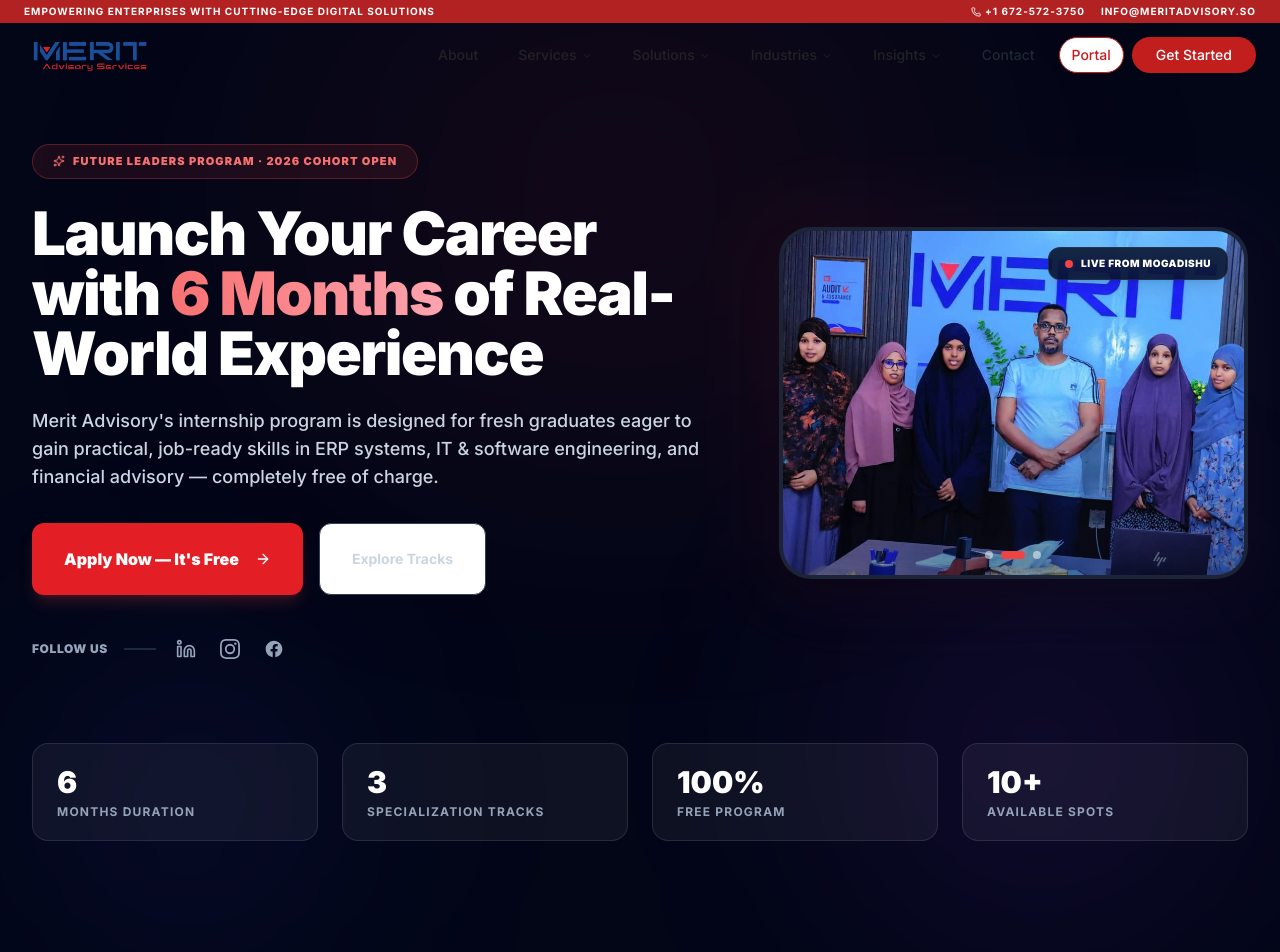
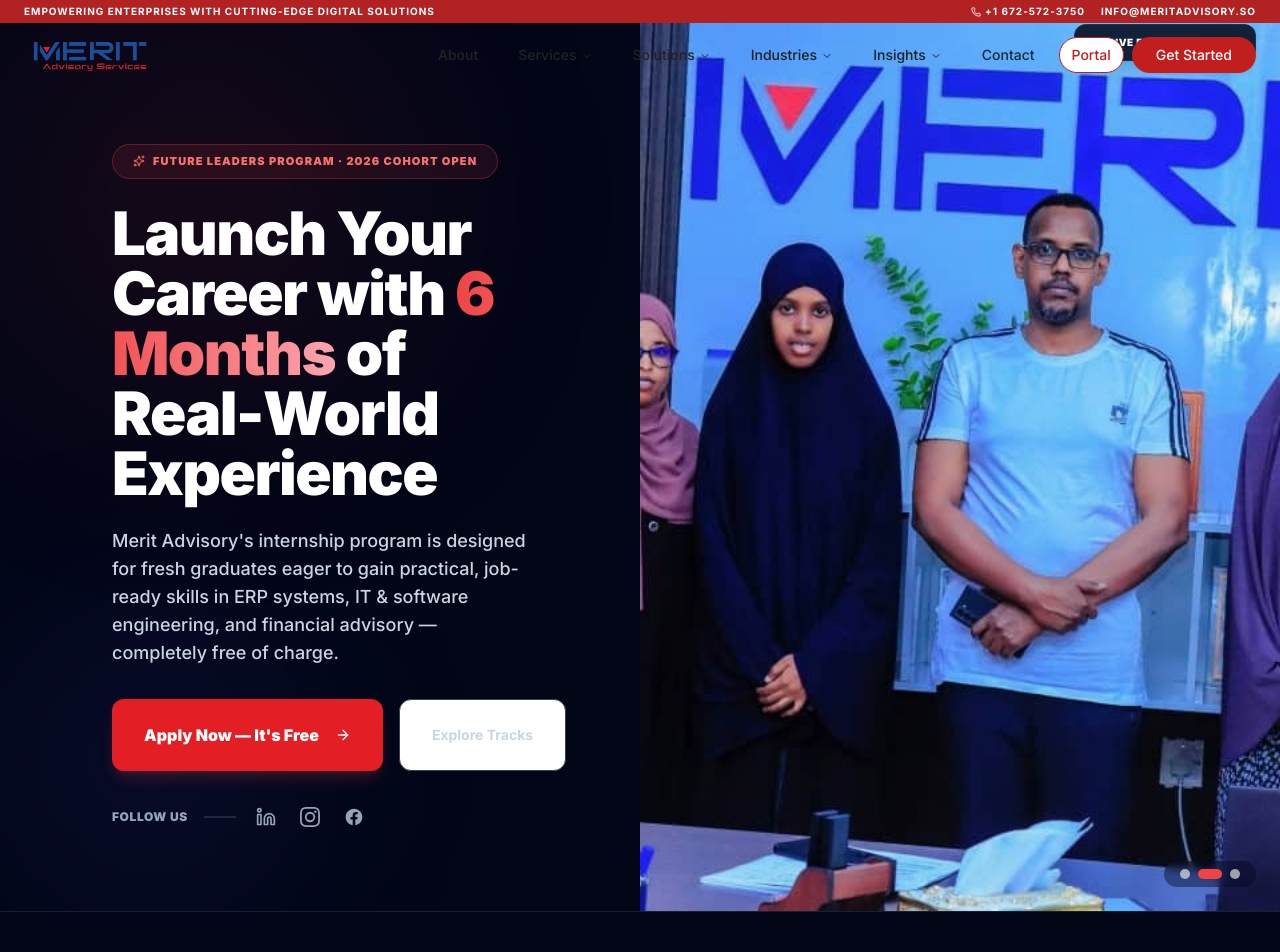
Before and after one commit to Eng-abdalla252/Meritadvisory, a Next.js app: page /careers/internship in a window 1280 px wide. Shown: the top 952 px of the page. Built offline with nearby package versions, Linux system fonts and the light colour scheme.

Commit message:
feat: split-screen hero - text left, full-bleed crystal-clear image right (no overlays)

```diff
--- a/app/careers/internship/page.tsx
+++ b/app/careers/internship/page.tsx
@@ -231,19 +231,10 @@ export default function InternshipPage() {
             <Navbar />
 
             {/* ─── HERO ─── */}
-            <section className="relative pt-36 pb-28 overflow-hidden bg-slate-950">
-                {/* Background glow effects for premium styling */}
-                <div className="absolute inset-0 z-0">
-                    <div className="absolute top-0 left-1/4 w-[600px] h-[400px] bg-red-600/10 rounded-full blur-[140px] pointer-events-none" />
-                    <div className="absolute bottom-0 left-10 w-[300px] h-[300px] bg-indigo-600/10 rounded-full blur-[120px] pointer-events-none" />
-                    <div className="absolute bottom-0 right-10 w-[400px] h-[400px] bg-purple-600/10 rounded-full blur-[120px] pointer-events-none" />
-                </div>
-
-                <div className="relative z-10 mx-auto max-w-7xl px-6 lg:px-8">
-                    <div className="grid grid-cols-1 lg:grid-cols-12 gap-12 lg:gap-16 items-center">
-
-                        {/* Left Column - Text Content */}
-                        <div className="lg:col-span-7 text-left flex flex-col items-start">
+            <section className="relative min-h-[90vh] lg:min-h-[80vh] grid grid-cols-1 lg:grid-cols-2 bg-slate-950 overflow-hidden">
+                {/* Left Side: Content Column */}
+                <div className="flex flex-col justify-center pt-36 pb-20 px-6 sm:px-12 lg:px-20 xl:px-28 relative z-10 bg-slate-950">
+                    <div className="max-w-xl">
                         <motion.div
                             initial={{ opacity: 0, y: 20 }}
                             animate={{ opacity: 1, y: 0 }}
@@ -262,7 +253,7 @@ export default function InternshipPage() {
                             className="text-4xl md:text-5xl lg:text-6xl font-black tracking-tight text-white leading-[1.1] mb-6"
                         >
                             Launch Your Career with{" "}
-                                <span className="text-transparent bg-clip-text bg-gradient-to-r from-red-400 to-rose-300">
+                            <span className="text-transparent bg-clip-text bg-gradient-to-r from-red-500 to-rose-300">
                                 6 Months
                             </span>{" "}
                             of Real-World Experience
@@ -272,7 +263,7 @@ export default function InternshipPage() {
                             initial={{ opacity: 0, y: 20 }}
                             animate={{ opacity: 1, y: 0 }}
                             transition={{ duration: 0.6, delay: 0.2 }}
-                                className="text-base md:text-lg text-slate-300 font-medium leading-relaxed mb-8 max-w-2xl"
+                            className="text-base md:text-lg text-slate-300 font-medium leading-relaxed mb-8"
                         >
                             Merit Advisory's internship program is designed for fresh graduates eager to gain practical, job-ready skills in ERP systems, IT & software engineering, and financial advisory — completely free of charge.
                         </motion.p>
@@ -344,68 +335,58 @@ export default function InternshipPage() {
                         </motion.div>
                     </div>
 
-                        {/* Right Column - Beautiful, Crystal-Clear Image Slideshow */}
-                        <div className="lg:col-span-5 relative flex justify-center items-center">
-                            <motion.div
-                                initial={{ opacity: 0, scale: 0.95 }}
-                                animate={{ opacity: 1, scale: 1 }}
-                                transition={{ duration: 0.6, delay: 0.2 }}
-                                className="relative w-full aspect-[4/3] sm:aspect-[16/10] lg:aspect-[4/3] rounded-[2rem] overflow-hidden shadow-2xl border-4 border-slate-800/80 bg-slate-900"
-                            >
+                    {/* Left side glow backdrops */}
+                    <div className="absolute top-0 left-0 w-[400px] h-[400px] bg-red-600/10 rounded-full blur-[120px] pointer-events-none -z-10" />
+                    <div className="absolute bottom-0 left-0 w-[300px] h-[300px] bg-indigo-600/10 rounded-full blur-[100px] pointer-events-none -z-10" />
+                </div>
+
+                {/* Right Side: Crystal-Clear, Full-Height Image Slideshow */}
+                <div className="relative min-h-[450px] lg:min-h-full w-full overflow-hidden bg-slate-900">
                     <AnimatePresence mode="wait">
                         <motion.div
                             key={bgIndex}
                             initial={{ opacity: 0, scale: 1.05 }}
                             animate={{ opacity: 1, scale: 1 }}
                             exit={{ opacity: 0, scale: 0.95 }}
-                                        transition={{ duration: 0.8, ease: "easeInOut" }}
+                            transition={{ duration: 1.0, ease: "easeInOut" }}
                             className="absolute inset-0 bg-cover bg-center"
                             style={{ backgroundImage: `url(${heroBackgrounds[bgIndex]})` }}
                         />
                     </AnimatePresence>
 
-                                {/* Subtle soft gradient overlay just on the bottom edge for text readability of any potential label, keeping the photo clear */}
-                                <div className="absolute inset-0 bg-gradient-to-t from-slate-950/40 via-transparent to-transparent pointer-events-none" />
+                    {/* NO DARK OVERLAYS OR COLOR gradients - 100% crystal clear */}
 
-                                {/* Slide indicators (dots) */}
-                                <div className="absolute bottom-4 left-1/2 -translate-x-1/2 flex gap-2 z-20">
+                    {/* Slide indicators (dots) on bottom-right */}
+                    <div className="absolute bottom-6 right-6 flex gap-2 z-20 bg-slate-950/40 backdrop-blur-sm px-4 py-2 rounded-full">
                         {heroBackgrounds.map((_, i) => (
                             <button
                                 key={i}
                                 onClick={() => setBgIndex(i)}
                                 className={cn(
-                                                "h-2 w-2 rounded-full transition-all duration-300",
-                                                bgIndex === i ? "bg-red-500 w-6" : "bg-white/50 hover:bg-white"
+                                    "h-2.5 w-2.5 rounded-full transition-all duration-300",
+                                    bgIndex === i ? "bg-red-500 w-6" : "bg-white/60 hover:bg-white"
                                 )}
                             />
                         ))}
                     </div>
 
-                                {/* Floating premium badge on image card */}
-                                <div className="absolute top-4 right-4 bg-slate-950/80 backdrop-blur-md border border-slate-700/50 rounded-xl px-4 py-2 flex items-center gap-2 z-20 shadow-lg">
-                                    <span className="relative flex h-2 w-2">
+                    {/* Floating Mogadishu Live Status Badge */}
+                    <div className="absolute top-6 right-6 bg-slate-950/85 backdrop-blur-md border border-slate-700/50 rounded-xl px-4 py-2.5 flex items-center gap-2 z-20 shadow-lg">
+                        <span className="relative flex h-2.5 w-2.5">
                             <span className="animate-ping absolute inline-flex h-full w-full rounded-full bg-red-400 opacity-75"></span>
-                                        <span className="relative inline-flex rounded-full h-2 w-2 bg-red-500"></span>
+                            <span className="relative inline-flex rounded-full h-2.5 w-2.5 bg-red-500"></span>
                         </span>
                         <span className="text-[10px] font-black text-white uppercase tracking-wider">
                             Live from Mogadishu
                         </span>
                     </div>
-                            </motion.div>
+                </div>
+            </section>
 
-                            {/* Decorative background aura behind the image card */}
-                            <div className="absolute -inset-4 bg-gradient-to-r from-red-500/10 to-purple-500/10 rounded-[2.5rem] blur-2xl opacity-70 -z-10 pointer-events-none" />
-                        </div>
-
-                    </div>
-
-                    {/* Stats row below the split screen */}
-                    <motion.div
-                        initial={{ opacity: 0, y: 20 }}
-                        animate={{ opacity: 1, y: 0 }}
-                        transition={{ duration: 0.6, delay: 0.4 }}
-                        className="mt-20 grid grid-cols-2 md:grid-cols-4 gap-6"
-                    >
+            {/* ─── HERO STATS ROW ─── */}
+            <section className="bg-slate-950 py-12 border-y border-slate-800/80">
+                <div className="mx-auto max-w-7xl px-6 lg:px-8">
+                    <div className="grid grid-cols-2 md:grid-cols-4 gap-6">
                         {[
                             { num: "6", label: "Months Duration" },
                             { num: "3", label: "Specialization Tracks" },
@@ -417,7 +398,7 @@ export default function InternshipPage() {
                                 <p className="text-xs text-slate-400 font-bold uppercase tracking-widest">{stat.label}</p>
                             </div>
                         ))}
-                    </motion.div>
+                    </div>
                 </div>
             </section>
 
```
Lines whose indentation alone changed are shown as unchanged.
